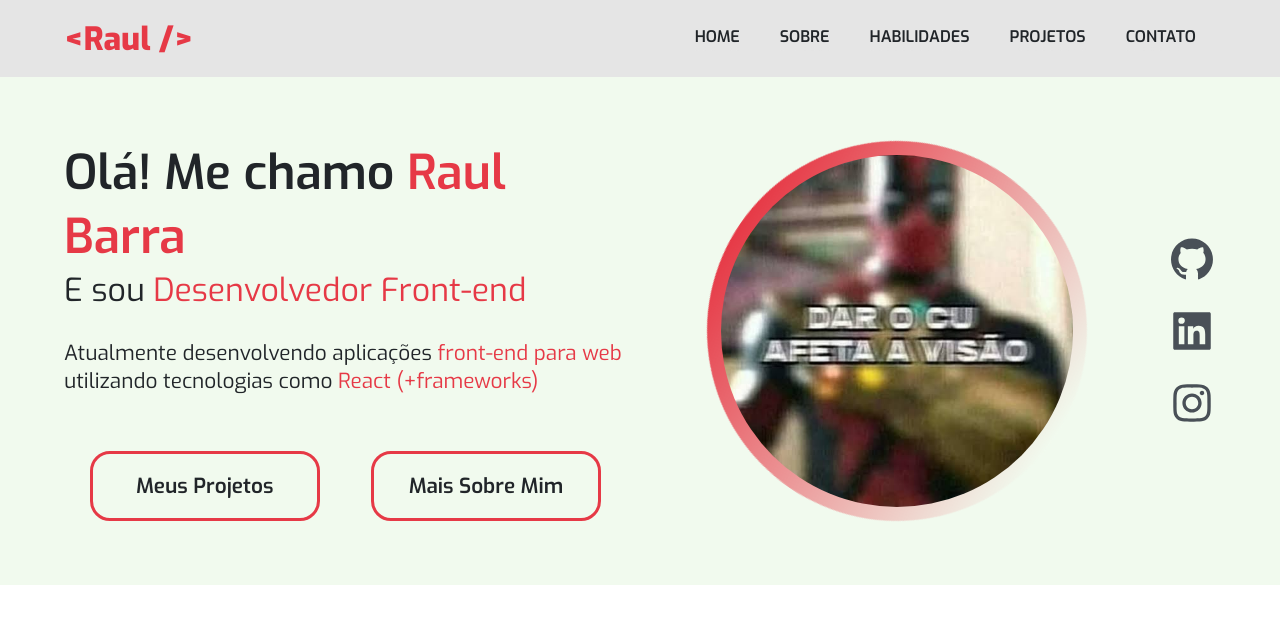
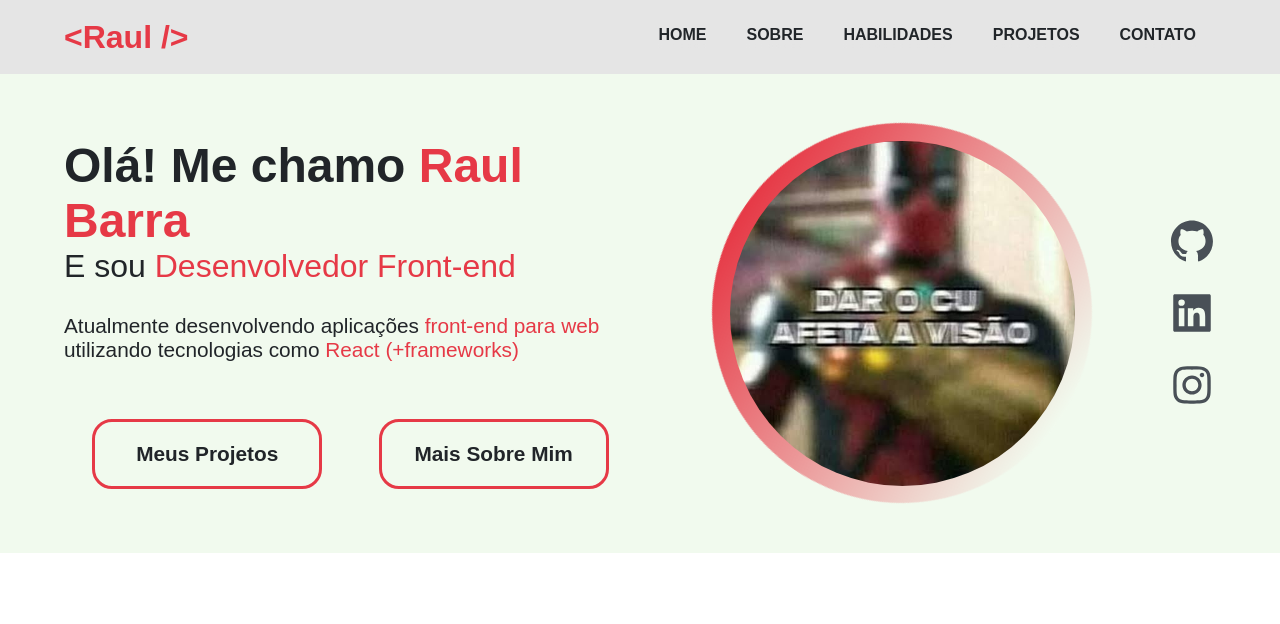
Before and after one commit to raulvlb/Portfolio, a React (Create React App) app: page / in a window 1280 px wide. Shown: the top 624 px of the page. Built offline with nearby package versions, Linux system fonts and the light colour scheme.

Commit message:
teste vercel 6

```diff
--- a/src/components/Home/styles.ts
+++ b/src/components/Home/styles.ts
@@ -1,7 +1,7 @@
 import styled from "styled-components"
 
 export const Home = styled.div`
-    @import url('https://fonts.googleapis.com/css2?family=Exo:wght@200;400;600;800&display=swap');
+    /* @import url('https://fonts.googleapis.com/css2?family=Exo:wght@200;400;600;800&display=swap'); */
     font-family: 'Exo', sans-serif;
 
     background-color: #f1faee;
--- a/src/components/NavBar/styles.ts
+++ b/src/components/NavBar/styles.ts
@@ -5,7 +5,7 @@ type Props = {
 };
 
 export const NavBar = styled.div<Props>`
-    @import url('https://fonts.googleapis.com/css2?family=Exo:wght@200;400;600;800&display=swap');
+    /* @import url('https://fonts.googleapis.com/css2?family=Exo:wght@200;400;600;800&display=swap'); */
     font-family: 'Exo', sans-serif;
     background-color: #e5e5e5;
     display: flex;
```
